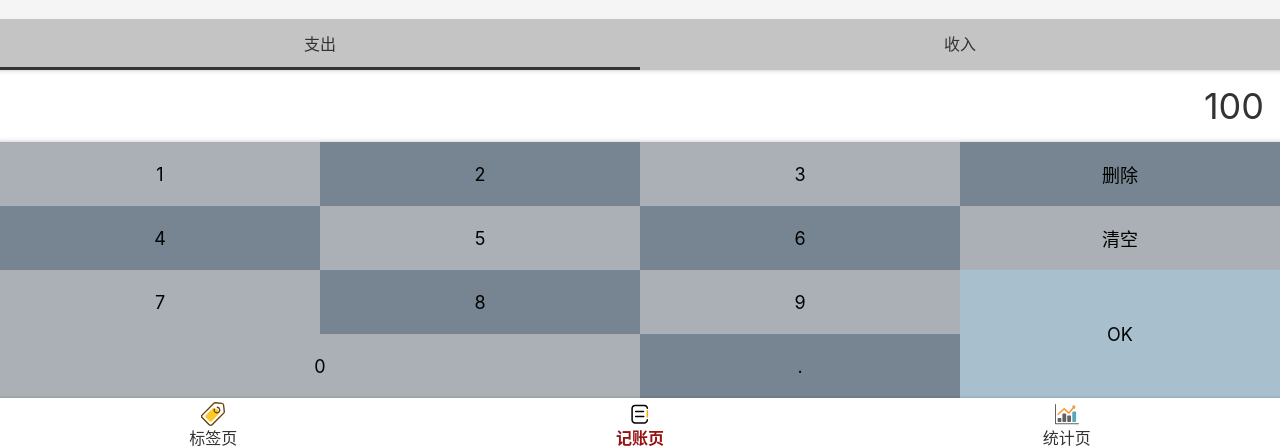
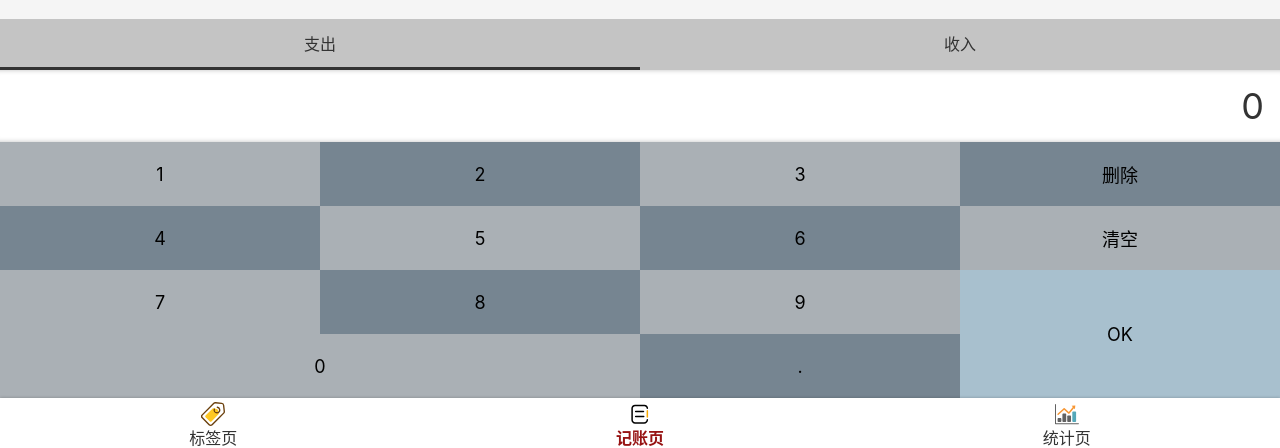
Before and after one commit to Shao-FrontDev/Monkey-Money, a React app: page /#/money in a window 1280 px wide. Shown: the part 346-794 px from the top of the page. Built offline with nearby package versions, Linux system fonts and the light colour scheme.

Commit message:
numberPad 功能 wip (work in process)

```diff
--- a/public/index.html
+++ b/public/index.html
@@ -5,7 +5,7 @@
     <link rel="icon" href="%PUBLIC_URL%/favicon.ico" />
     <meta
       name="viewport"
-      content="width=device-width, initial-scale=1"
+      content="width=device-width,initial-scale=1,minimum-scale=1,maximum-scale=1,user-scalable=no,viewport-fit=cover"
     />
     <meta name="theme-color" content="#000000" />
     <meta
--- a/src/components/Layout.tsx
+++ b/src/components/Layout.tsx
@@ -15,9 +15,9 @@ const Main = styled.div`
   overflow: auto;
 `;
 
-type Props = {
-  name: string;
-};
+// type Props = {
+//   name: string;
+// };
 
 export default function Layout(props: any) {
   return (
--- a/src/views/Money.tsx
+++ b/src/views/Money.tsx
@@ -21,29 +21,10 @@ export default function Money() {
 
       </NoteSection>
       <CategorySection>
-        <ul>
-          <li className="selected">支出</li>
-          <li>收入</li>
-        </ul>
+
       </CategorySection>
       <NumberPadSection>
-        <div className="output">100</div>
-        <div className="pad">
-          <button>1</button>
-          <button>2</button>
-          <button>3</button>
-          <button>删除</button>
-          <button>4</button>
-          <button>5</button>
-          <button>6</button>
-          <button>清空</button>
-          <button>7</button>
-          <button>8</button>
-          <button>9</button>
-          <button className="ok">OK</button>
-          <button className="zero">0</button>
-          <button>.</button>
-        </div>
+
       </NumberPadSection>
     </MyLayout>
   );
--- a/src/views/Money/CategorySection.tsx
+++ b/src/views/Money/CategorySection.tsx
@@ -1,6 +1,7 @@
+import React, { useState } from "react";
 import styled from "styled-components";
 
-const CategorySection = styled.section`
+const Wrapper = styled.section`
   > ul {
     display: flex;
     background: #c4c4c4;
@@ -23,4 +24,30 @@ const CategorySection = styled.section`
   }
 `;
 
+const CategorySection: React.FC = () => {
+  const categoryMap = { "-": "支出", "+": "收入" };
+  type Key = keyof typeof categoryMap;
+  const [categoryList] = useState<Key[]>(["-", "+"]);
+  const [category, setCategory] = useState("-"); // + 表示收入 -表示支出
+  return (
+    <Wrapper>
+      <ul>
+        {categoryList.map((c) => {
+          return (
+            <li
+              key={c}
+              className={category === c ? "selected" : ""}
+              onClick={() => {
+                setCategory(c);
+              }}
+            >
+              {categoryMap[c]}
+            </li>
+          );
+        })}
+      </ul>
+    </Wrapper>
+  );
+};
+
 export { CategorySection };
--- a/src/views/Money/NumberPadSection.tsx
+++ b/src/views/Money/NumberPadSection.tsx
@@ -1,6 +1,7 @@
+import React, { useState } from "react";
 import styled from "styled-components";
 
-const NumberPadSection = styled.section`
+const Wrapper = styled.section`
   display: flex;
   flex-direction: column;
   > .output {
@@ -61,4 +62,66 @@ const NumberPadSection = styled.section`
   }
 `;
 
+const NumberPadSection: React.FC = () => {
+  const [output, setOutput] = useState("0");
+  const onClickButtonWrapper = (e: React.MouseEvent) => {
+    const text = (e.target as HTMLButtonElement)
+      .textContent;
+    if (text === null) return;
+    switch (text) {
+      case "0":
+      case "1":
+      case "2":
+      case "3":
+      case "4":
+      case "5":
+      case "6":
+      case "7":
+      case "8":
+      case "9":
+      case ".":
+        if (output === "0") {
+          setOutput(text);
+        } else {
+          setOutput(output + text);
+        }
+        break;
+
+      case "删除":
+        console.log("删除");
+        break;
+      case "清空":
+        console.log("清空");
+        break;
+      case "确认":
+        console.log("确认");
+        break;
+    }
+  };
+  return (
+    <Wrapper>
+      <div className="output">{output}</div>
+      <div
+        className="pad clearfix"
+        onClick={onClickButtonWrapper}
+      >
+        <button>1</button>
+        <button>2</button>
+        <button>3</button>
+        <button>删除</button>
+        <button>4</button>
+        <button>5</button>
+        <button>6</button>
+        <button>清空</button>
+        <button>7</button>
+        <button>8</button>
+        <button>9</button>
+        <button className="ok">OK</button>
+        <button className="zero">0</button>
+        <button className="dot">.</button>
+      </div>
+    </Wrapper>
+  );
+};
+
 export { NumberPadSection };
```
